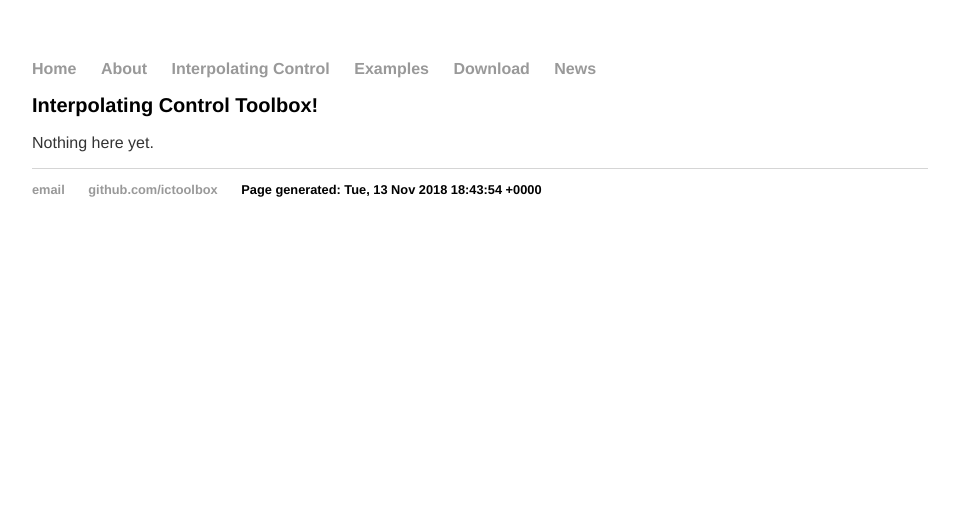
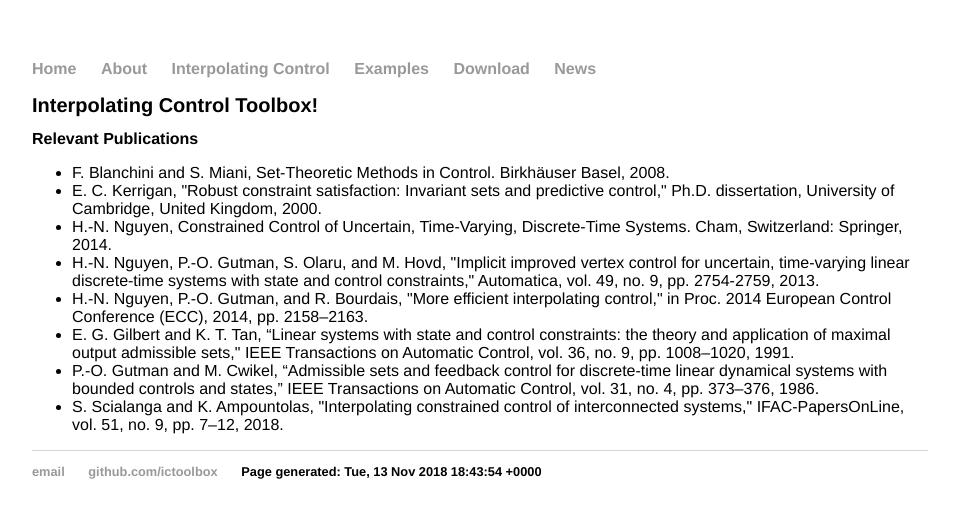
Before and after one commit to ICToolbox/ictoolbox.github.io, a Jekyll site: the page built from about/index.html, in a window 1280 px wide. Shown: the top 518 px of the page, without its empty margins (160-1119 px from the left). Built offline with Jekyll 4.4.1, drawn with Linux system fonts in a browser that asks for light colours.

Commit message:
Update index.html

```diff
--- a/about/index.html
+++ b/about/index.html
@@ -4,5 +4,16 @@
 ---
 <div class="blurb">
 	<h1>Interpolating Control Toolbox!</h1>
-	<p>Nothing here yet.</p>
+
+	<h2>Relevant Publications</h2>
+	<ul>
+		<li>F. Blanchini and S. Miani, Set-Theoretic Methods in Control. Birkhäuser Basel, 2008.</li>
+		<li>E. C. Kerrigan, "Robust constraint satisfaction: Invariant sets and predictive control," Ph.D. dissertation, University of Cambridge, United Kingdom, 2000.</li>
+		<li>H.-N. Nguyen, Constrained Control of Uncertain, Time-Varying, Discrete-Time Systems. Cham, Switzerland: Springer, 2014.</li>
+		<li>H.-N. Nguyen, P.-O. Gutman, S. Olaru, and M. Hovd, "Implicit improved vertex control for uncertain, time-varying linear discrete-time systems with state and control constraints," Automatica, vol. 49, no. 9, pp. 2754-2759, 2013.</li>
+		<li>H.-N. Nguyen, P.-O. Gutman, and R. Bourdais, "More efficient interpolating control," in Proc. 2014 European Control Conference (ECC), 2014, pp. 2158–2163.</li>
+		<li>E. G. Gilbert and K. T. Tan, “Linear systems with state and control constraints: the theory and application of maximal output admissible sets," IEEE Transactions on Automatic Control, vol. 36, no. 9, pp. 1008–1020, 1991.</li>
+		<li>P.-O. Gutman and M. Cwikel, “Admissible sets and feedback control for discrete-time linear dynamical systems with bounded controls and states,” IEEE Transactions on Automatic Control, vol. 31, no. 4, pp. 373–376, 1986.</li>
+		<li>S. Scialanga and K. Ampountolas, "Interpolating constrained control of interconnected systems," IFAC-PapersOnLine, vol. 51, no. 9, pp. 7–12, 2018.</li>
+	</ul>
 </div><!-- /.blurb -->
```
